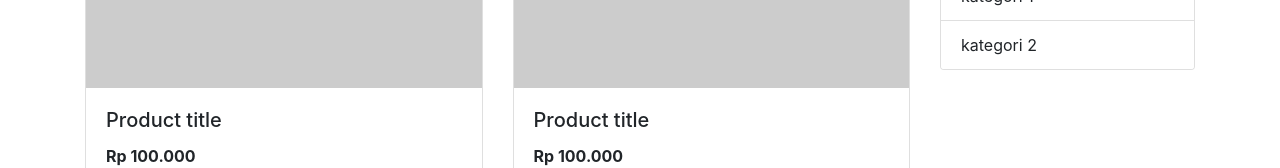
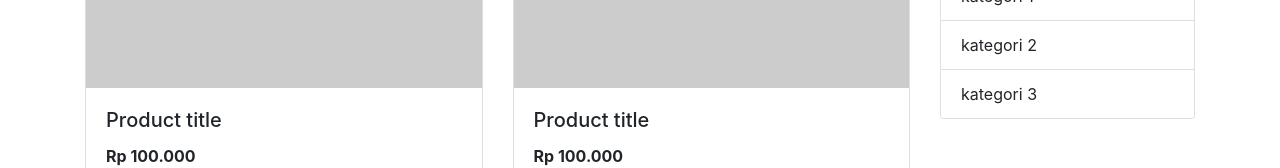
Before and after one commit to aidil03f/shop, a plain HTML site: page index.html in a window 1280 px wide. Shown: the part 344-512 px from the top of the page. Drawn offline with Linux system fonts and the light colour scheme; placeholder pictures from the web are drawn by us.

Commit message:
initial deff commit

```diff
--- a/index.html
+++ b/index.html
@@ -212,6 +212,7 @@
                                 <li class="list-group-item">Semua kategori</li>
                                 <li class="list-group-item">kategori 1</li>
                                 <li class="list-group-item">kategori 2</li>
+                                <li class="list-group-item">kategori 3</li>
                             </ul>
 
                         </div>
```
